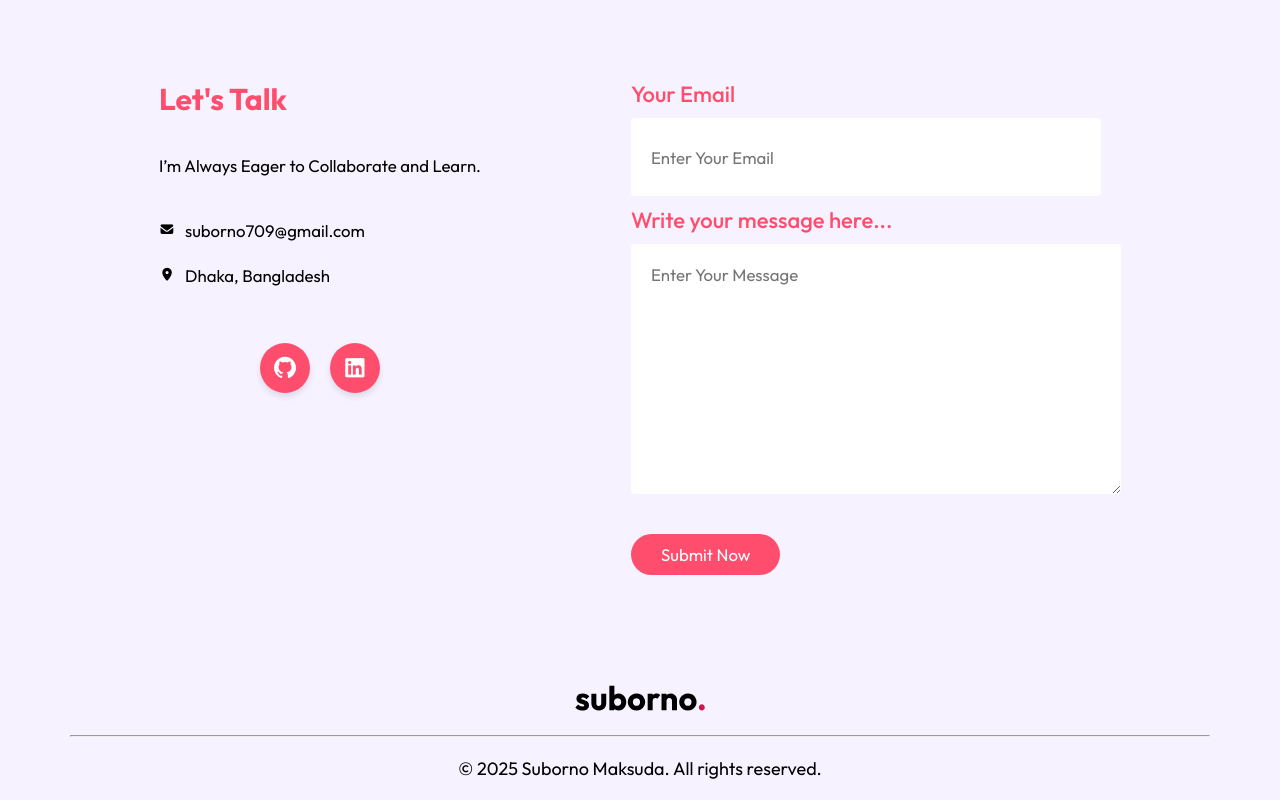
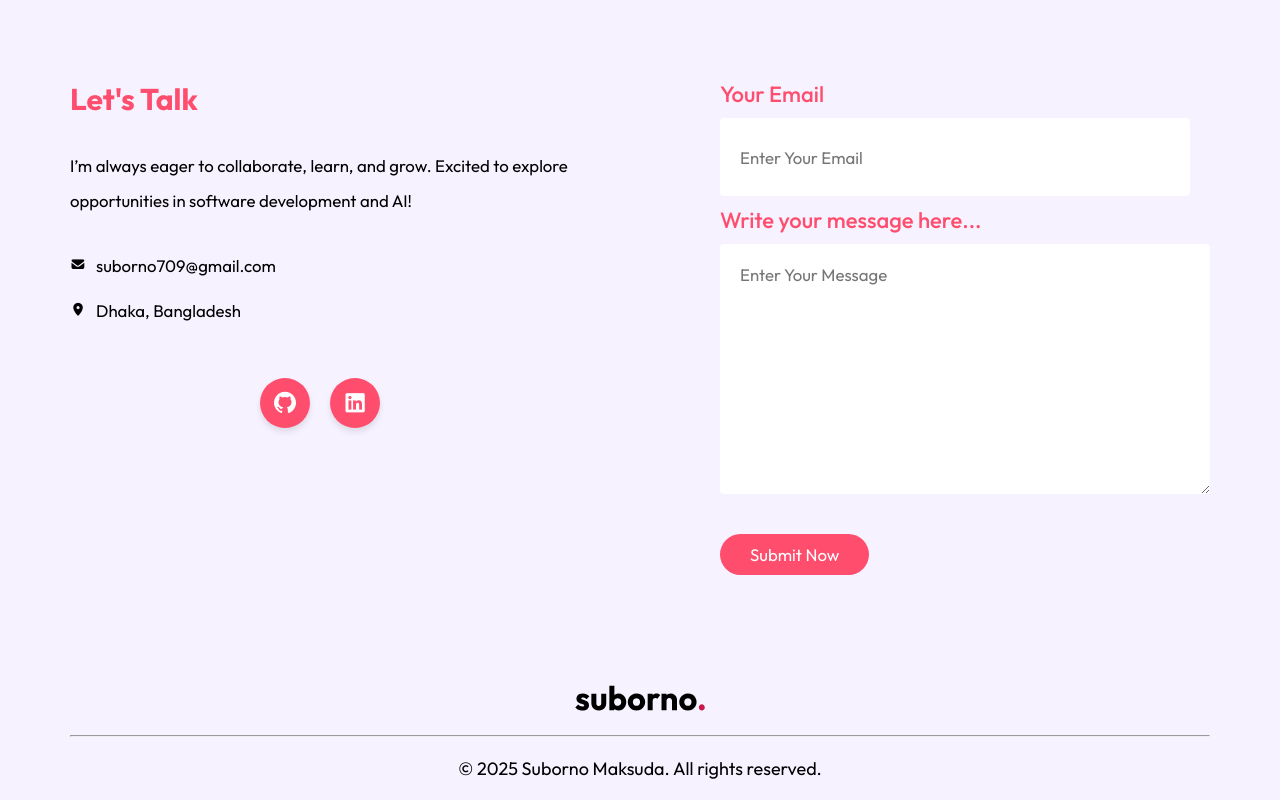
Before and after one commit to git-suborno-hub/My_Portfolio, a React (Vite) app in the folder frontend/: page / in a window 1280 px wide. Shown: the part 3236-4036 px from the top of the page. Built offline with nearby package versions, Linux system fonts and the light colour scheme.

Commit message:
Completed

```diff
--- a/frontend/src/Components/Contact/Contact.jsx
+++ b/frontend/src/Components/Contact/Contact.jsx
@@ -61,7 +61,7 @@ const Contact = () => {
       <div className="contact-section">
         <div className="contact-left">
           <h1>Let's Talk</h1>
-          <p>I’m Always Eager to Collaborate and Learn.</p>
+          <p>I’m always eager to collaborate, learn, and grow. Excited to explore opportunities in software development and AI!</p>
           <div className="contact-details">
             <div className="contact-detail">
               <i className="fa-solid fa-envelope"></i>
```
